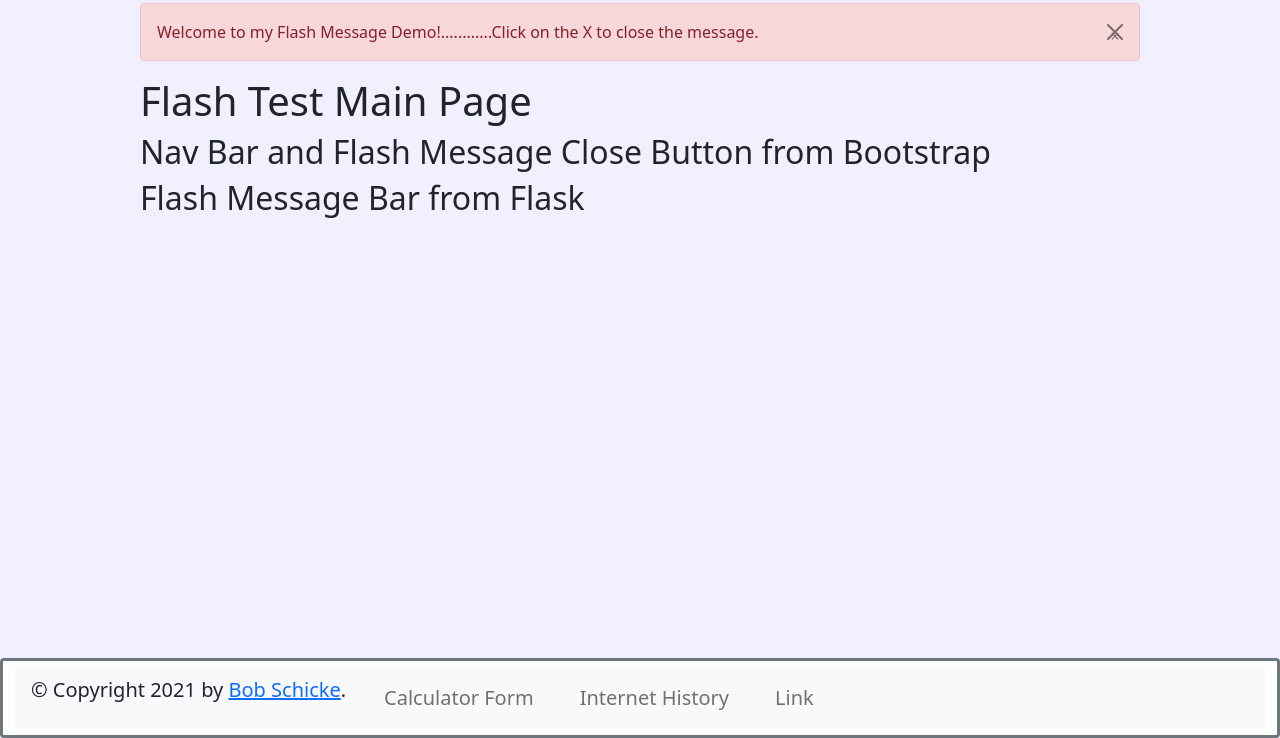
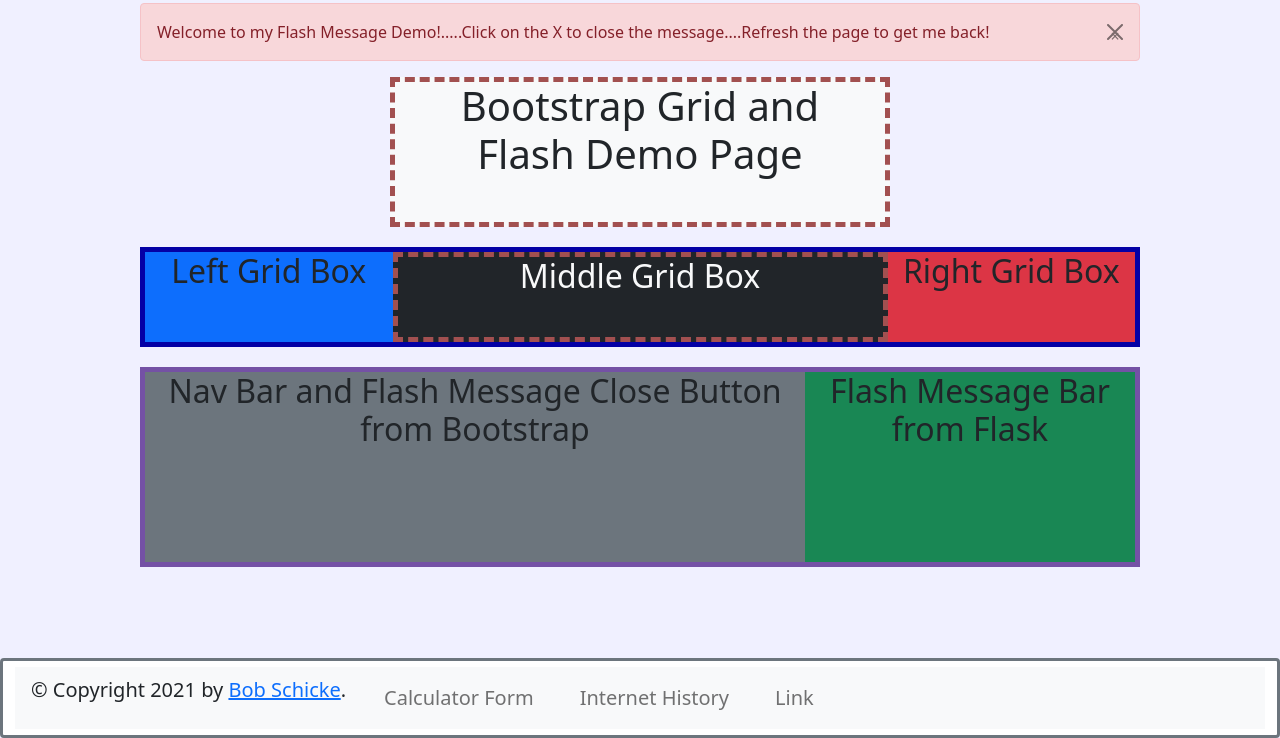
Before and after one commit to bobschicke/flash_msgs, a Flask app: page / in a window 1280 px wide. Shown: the part 62-800 px from the top of the page. Run offline with Flask 2, Linux system fonts and the light colour scheme; some libraries are stand-ins or nearby versions.

Commit message:
Implemented Bootstrap Grid on Demo Page and results page. Got tool tip working.

```diff
--- a/app.py
+++ b/app.py
@@ -10,7 +10,7 @@ app.wsgi_app = DebuggedApplication(app.wsgi_app, True)
 
 @app.route('/')
 def flash_test():  # put application's code here
-    flash("Welcome to my Flash Message Demo!............Click on the X to close the message.")
+    flash("Welcome to my Flash Message Demo!.....Click on the X to close the message....Refresh the page to get me back!")
     return render_template("flash_msgs.html")
 
 
--- a/templates/basepage.html
+++ b/templates/basepage.html
@@ -8,15 +8,26 @@
 
         <title>{% block title %}{% endblock %}</title>
     {% endblock %}
-    <!-- Bootstrap CSS -->
-
-{#    <script src="https://ajax.googleapis.com/ajax/libs/jquery/3.5.1/jquery.min.js"></script>#}
-{#    <script src="https://maxcdn.bootstrapcdn.com/bootstrap/3.4.1/js/bootstrap.min.js"></script>#}
-    <!-- Option 1: Bootstrap Bundle with Popper -->
-
-
+{#    <!-- Bootstrap CSS -->#}
     <link href="https://cdn.jsdelivr.net/npm/bootstrap@5.1.3/dist/css/bootstrap.min.css" rel="stylesheet"
           integrity="sha384-1BmE4kWBq78iYhFldvKuhfTAU6auU8tT94WrHftjDbrCEXSU1oBoqyl2QvZ6jIW3" crossorigin="anonymous">
+{##}
+{#         <script src="https://ajax.googleapis.com/ajax/libs/jquery/3.5.1/jquery.min.js"></script>#}
+{#        <script src="https://maxcdn.bootstrapcdn.com/bootstrap/3.4.1/js/bootstrap.min.js"></script>#}
+{#   <!-- Option 1: Bootstrap Bundle with Popper -->#}
+    <script src="https://cdn.jsdelivr.net/npm/bootstrap@5.1.3/dist/js/bootstrap.bundle.min.js"
+        integrity="sha384-ka7Sk0Gln4gmtz2MlQnikT1wXgYsOg+OMhuP+IlRH9sENBO0LRn5q+8nbTov4+1p"
+        crossorigin="anonymous"></script>
+
+{#  <link rel="stylesheet" href="https://maxcdn.bootstrapcdn.com/bootstrap/3.4.1/css/bootstrap.min.css">#}
+  <script src="https://ajax.googleapis.com/ajax/libs/jquery/3.5.1/jquery.min.js"></script>
+{#  <script src="https://maxcdn.bootstrapcdn.com/bootstrap/3.4.1/js/bootstrap.min.js"></script>#}
+    <script>
+        $(document).ready(function () {
+            $('[data-toggle="tooltip"]').tooltip();
+        });
+    </script>
+
 
 
     <style>
@@ -69,9 +80,6 @@
     {% endwith %}
     <div id="content">{% block content %}{% endblock %}</div>
 </div>
-    <script src="https://cdn.jsdelivr.net/npm/bootstrap@5.1.3/dist/js/bootstrap.bundle.min.js"
-            integrity="sha384-ka7Sk0Gln4gmtz2MlQnikT1wXgYsOg+OMhuP+IlRH9sENBO0LRn5q+8nbTov4+1p"
-            crossorigin="anonymous"></script>
 
 <div id="footer" class="form-control border-secondary border-3 fixed-bottom">
     {% block footer %}
--- a/templates/flash_msgs.html
+++ b/templates/flash_msgs.html
@@ -3,19 +3,54 @@
 {% block head %}
     {{ super() }}
     <style type="text/css">
-        .important {
-            color: #336699;
+        .row1 {
+            height: 150px;
+            margin-bottom: 20px;
+        }
+        .row2 {
+            height: 100px;
+            border: 5px solid #0400a5;
+            margin-bottom: 20px;
+        }
+        .row3 {
+            height: 200px;
+            border: 5px solid #7451a5;
+            margin-bottom: 20px;
+        }
+        {#.left_grid {#}
+        {#    background-color: #00dd00;#}
+        {#    height: 100px#}
+        {#}#}
+        {#.right_grid {#}
+        {#    background-color: #007acc;#}
+        {#    height: 100px#}
+        {#}#}
+        .center_grid {
+            border: dashed;
+            border-color: #a25050;
+            border-width: 5px;
         }
     </style>
 {% endblock %}
 
 {% block content %}
  <body>
-
-        <h1>Flash Test Main Page</h1>
-        <h2>Nav Bar and Flash Message Close Button from Bootstrap</h2>
-        <h2>Flash Message Bar from Flask</h2>
-
+ <div class="container">
+    <div class="row row1">
+        <div class="col-3 left_grid bg-transparent text-center"></div>
+        <div class="col-6 center_grid bg-light text-center text"><h1>Bootstrap Grid and Flash Demo Page</h1></div>
+        <div class="col-3 right_grid bg-transparent text-center"></div>
+    </div>
+    <div class="row row2">
+        <div class="col-3 left_grid bg-primary text-center"><h2>Left Grid Box</h2></div>
+        <div class="col-6 center_grid bg-dark text-light text-center"><h2>Middle Grid Box</h2></div>
+        <div class="col-3 right_grid bg-danger text-center"><h2>Right Grid Box</h2></div>
+    </div>
+   <div class="row row3">
+        <div class="col-8 bg-secondary text-center"><h2>Nav Bar and Flash Message Close Button from Bootstrap</h2></div>
+        <div class="col-4 bg-success text-center"><h2>Flash Message Bar from Flask</h2></div>
+    </div>
+ </div>
         {% block body %}{% endblock %}
 
 
```
Also changed, not shown: templates/result.html (+17 -20 lines), 1 other file. Lines whose indentation alone changed are shown as unchanged.
